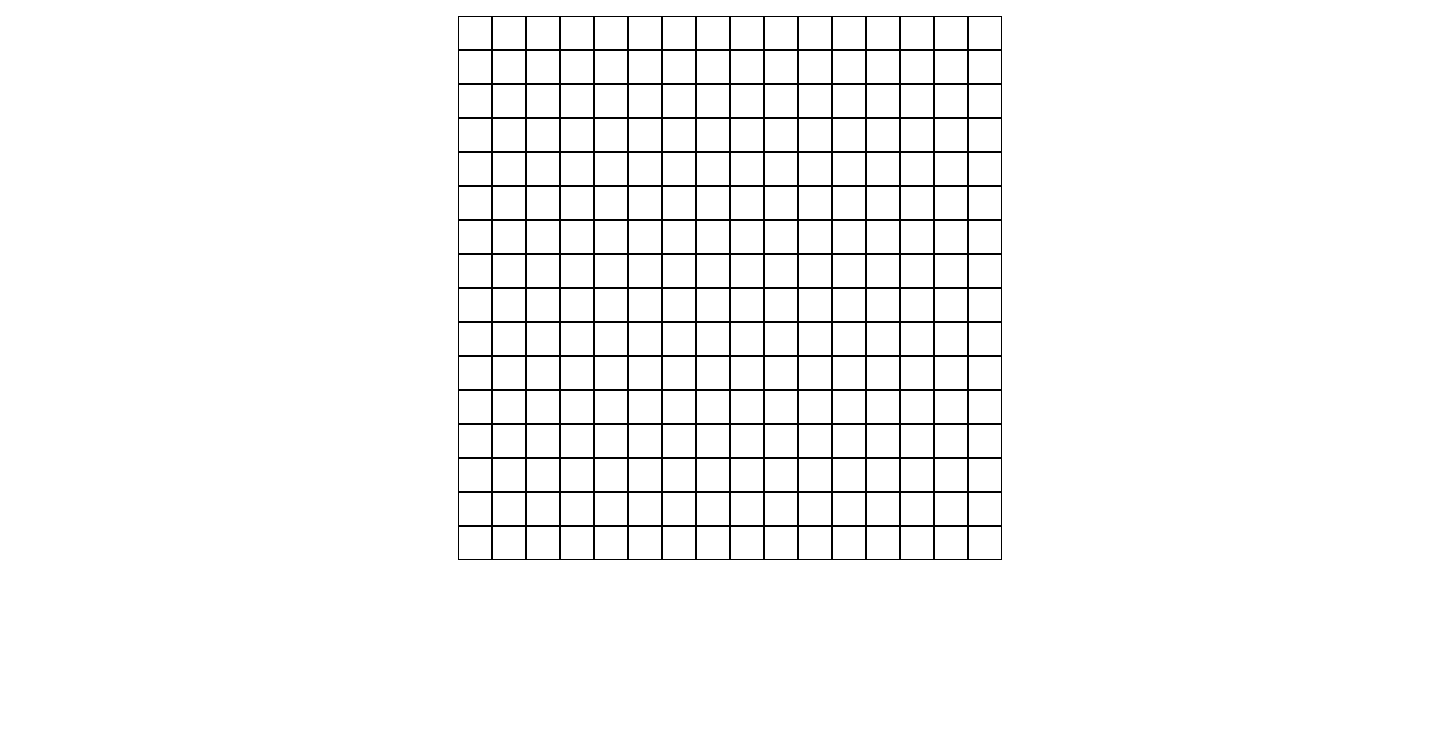
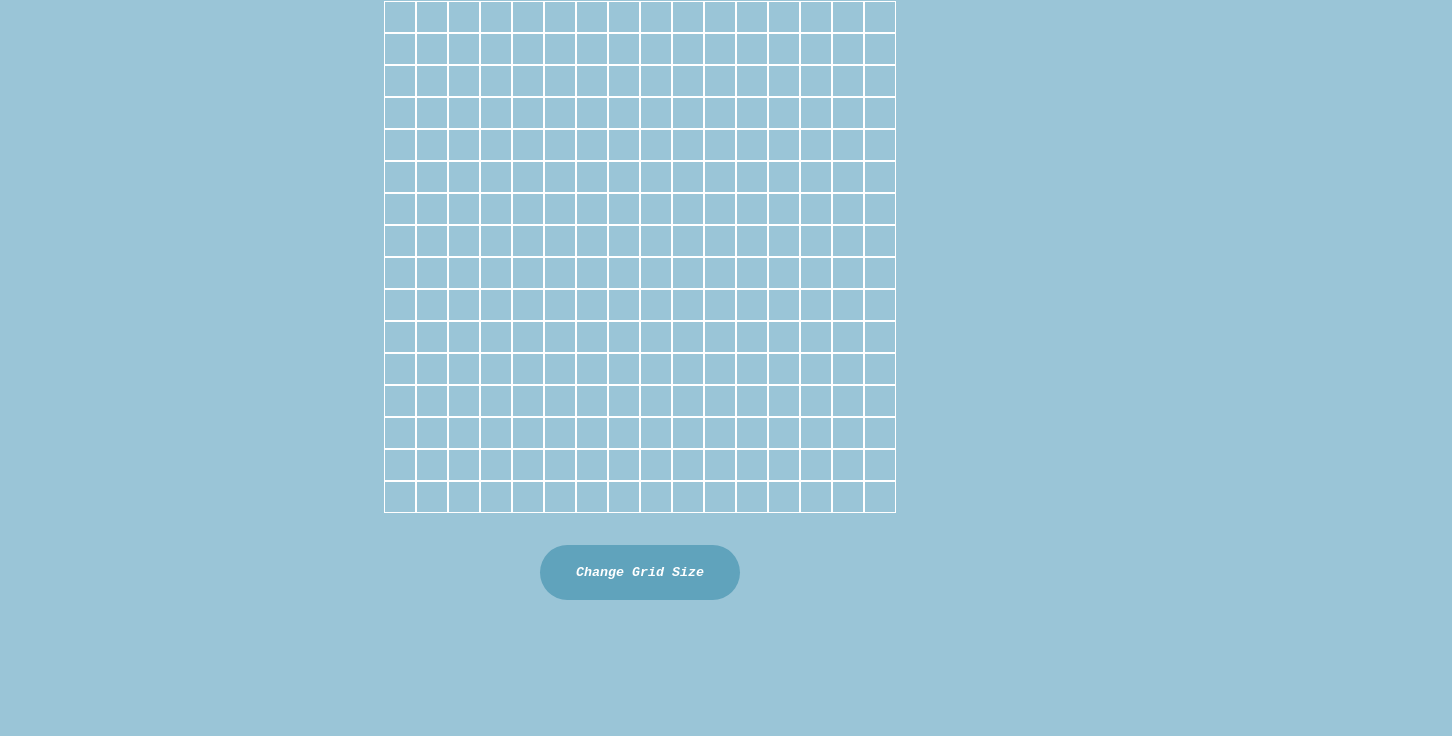
Before and after one commit to norahimed/etch-a-sketch, a plain HTML site: page index.html in a window 1280 px wide. Shown: the part 64-800 px from the top of the page, 1452 px wide, since content can reach past the window. Drawn offline with Linux system fonts and the light colour scheme.

Commit message:
Implement change size button and basic styling

```diff
--- a/index.html
+++ b/index.html
@@ -12,6 +12,10 @@
     <header>
         <h1>Etch-a-Sketch</h1>
     </header>
-    <div class="grid"></div>
+
+    <div class="main">
+        <div class="grid""></div>
+        <button class="size">Change Grid Size</button>
+    </div>
 </body>
 </html>
--- a/script.js
+++ b/script.js
@@ -1,19 +1,54 @@
 const grid = document.querySelector('.grid');
 
 function createGrid(rows, cols) {
+    let w = 480/cols + "px";
+    let h = 480/rows + "px";
+    console.log('making a grid!')
     grid.style.setProperty('--grid-rows', rows);
     grid.style.setProperty('--grid-cols', cols);
     for(let t=0; t < (rows*cols); t++)
     {
         let cell = document.createElement('div');
         cell.classList.add('cell');
+        cell.style.width = w;
+        cell.style.height = h;
         grid.appendChild(cell);
     }
+
 }
 
-createGrid(16,16);
+function defaultGrid() {
+    createGrid(16,16);
+    draw();
+}
 
-const cells = document.querySelectorAll('.cell');
-cells.forEach(cell => cell.addEventListener('mouseover', function() {
-    cell.style.backgroundColor = "#" + Math.floor(Math.random()*16777215).toString(16);
-}))
+let size = document.querySelector('.size');
+size.addEventListener('click', function() {
+        let rc = prompt('How many rows/columns do you want?');
+
+        if (rc <= 100)
+        {
+            changeSize(rc);
+            draw();
+        }
+        else
+        {
+            alert("That is too big!")
+        }
+ })
+
+
+function changeSize(rc) {
+    let cells= document.querySelectorAll('.cell');
+    cells.forEach(cell => cell.remove());
+    createGrid(rc, rc);
+}
+
+function draw() {
+    let cells = document.querySelectorAll('.cell');
+    cells.forEach(cell => cell.addEventListener('mouseover', function() {
+        cell.style.backgroundColor = "#" + Math.floor(Math.random()*16777215).toString(16);
+    }))
+}
+
+defaultGrid();
--- a/style.css
+++ b/style.css
@@ -1,22 +1,50 @@
 :root {
-    --grid-cols: 16;
-    --grid-rows: 16;
+    --grid-cols: 1;
+    --grid-rows: 1;
   }
 
+* {
+    font-family:monospace;
+ }
+
+.main {
+    display: flex;
+    flex-direction: column;
+    align-items: center;
+    justify-items: center;
+}
+
+body {
+    background-color: rgb(154, 197, 215)
+}
+
 .grid {
-    display: inline-grid;
+    display: grid;
     grid-template-rows: repeat(var(--grid-rows), 1fr);
     grid-template-columns: repeat(var(--grid-cols), 1fr);
-    margin: 0 450px;
-
 }
 
 .cell {
-    padding: 1em;
-    border: 1px solid black;
+    padding: 0;
+    border: 1px solid white;
 }
 
 header {
     text-align: center;
     margin: 0 auto;
+    color: white;
 }
+
+.size {
+  color: #fff !important;
+  font-style: italic;
+  font-weight: 700;
+  text-decoration: none;
+  background: #60a3bc;
+  padding: 20px;
+  border-radius: 50px;
+  display: inline-block;
+  border: none;
+  margin-top: 32px;
+  width: 200px;
+}
```
